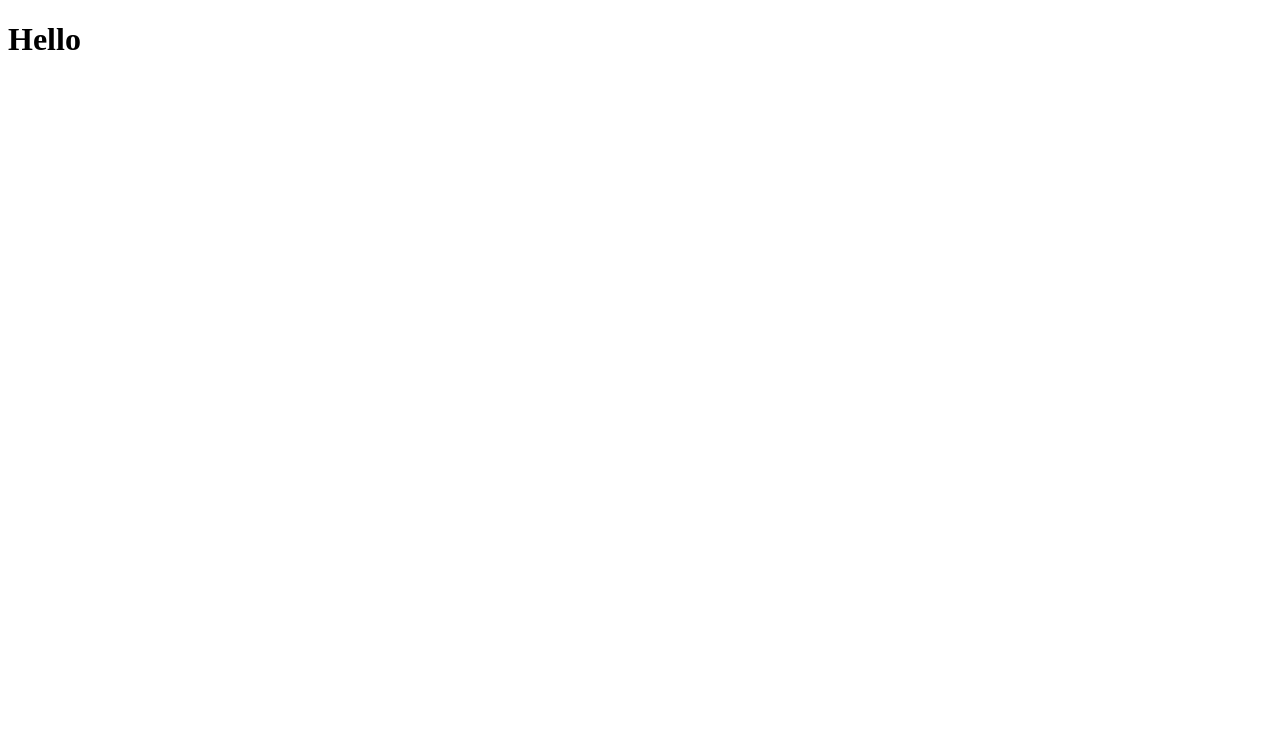
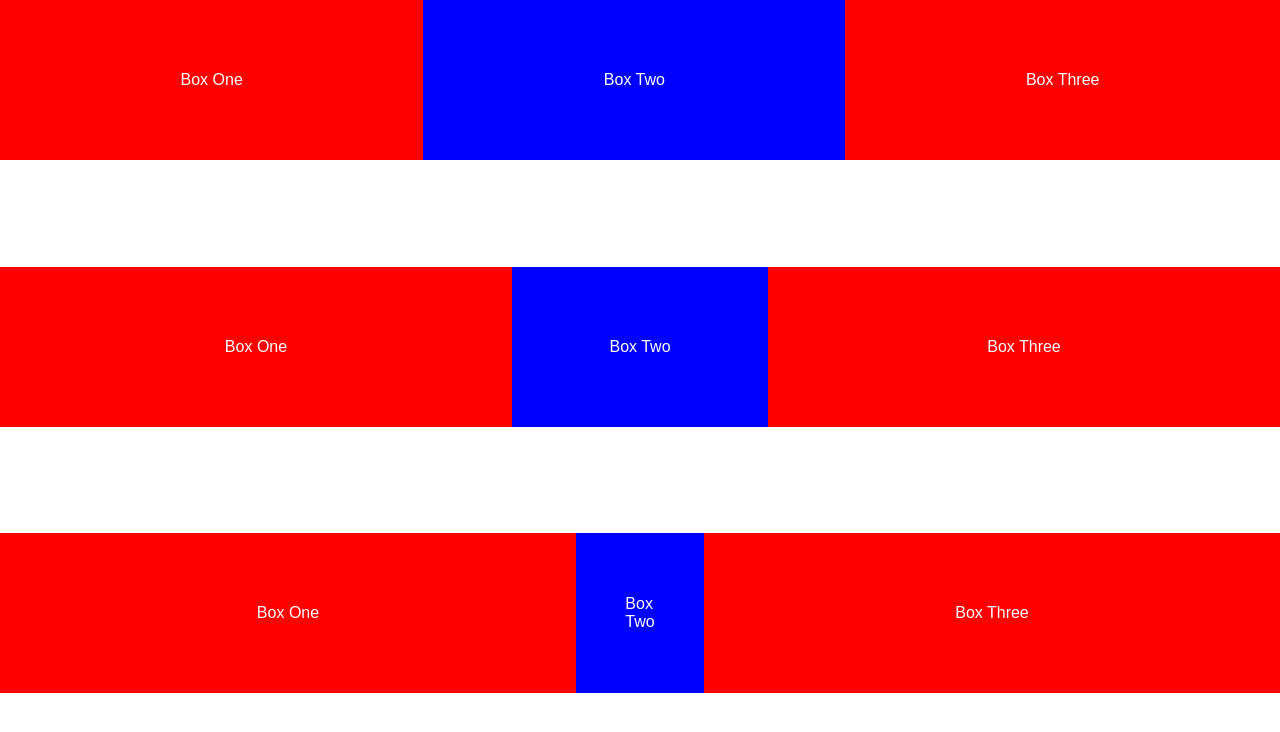
Before and after one commit to kshashank22/task9-gridbox3, a plain HTML site: page index.html in a window 1280 px wide. Drawn offline with Linux system fonts and the light colour scheme.

Commit message:
code of gridbox3

```diff
--- a/index.css
+++ b/index.css
@@ -0,0 +1,79 @@
+*{
+    margin:0px;
+}
+.bg-container{
+    display:grid;
+    height:100vh;
+    background-size:cover;
+    font-family:'Arial';
+    color:white;
+}
+.first-container{
+    display:grid;
+    grid-template-columns:auto auto auto;
+    height:20vh;
+}
+.first-box1{
+    display:grid;
+    justify-content: center;
+    align-items:center;
+    background-color:red;
+}
+.first-box2{
+    display:grid;
+    justify-content: center;
+    align-items:center;
+    background-color:blue;
+}
+.first-box3{
+    display:grid;
+    justify-content: center;
+    align-items:center;
+    background-color:red;
+}
+.second-container{
+    display:grid;
+    grid-template-columns:40% 20% 40%;
+    height:20vh;
+}
+.second-box1{
+    display:grid;
+    justify-content: center;
+    align-items:center;
+    background-color:red;
+}
+.second-box2{
+    display:grid;
+    justify-content: center;
+    align-items:center;
+    background-color:blue;
+}
+.second-box3{
+    display:grid;
+    justify-content: center;
+    align-items:center;
+    background-color:red;
+}
+.third-container{
+    display:grid;
+    grid-template-columns:45% 10% 45%;
+    height:20vh;
+}
+.third-box1{
+    display:grid;
+    justify-content: center;
+    align-items:center;
+    background-color:red;
+}
+.third-box2{
+    display:grid;
+    justify-content: center;
+    align-items:center;
+    background-color:blue;
+}
+.third-box3{
+    display:grid;
+    justify-content: center;
+    align-items:center;
+    background-color:red;
+}
--- a/index.html
+++ b/index.html
@@ -4,8 +4,45 @@
     <meta charset="UTF-8">
     <meta name="viewport" content="width=device-width, initial-scale=1.0">
     <title>Document</title>
+    <link rel="stylesheet" href="index.css">
 </head>
 <body>
-    <h1>Hello</h1>
+    <div class="bg-container">
+        <div class="first-container">
+             <div class="first-box1">
+               Box One
+             </div>
+             <div class="first-box2">
+               Box Two
+             </div>
+             <div class="first-box3">
+                Box Three
+             </div>
+        </div>
+        <div class="second-container">
+            <div class="second-box1">
+                Box One
+              </div>
+              <div class="second-box2">
+                Box Two
+              </div>
+              <div class="second-box3">
+                 Box Three
+              </div>
+        </div>
+        <div class="third-container">
+            <div class="third-box1">
+                Box One
+              </div>
+              <div class="third-box2">
+                Box
+                <br>
+                Two
+              </div>
+              <div class="third-box3">
+                 Box Three
+              </div>
+        </div>
+    </div>
 </body>
 </html>
```
